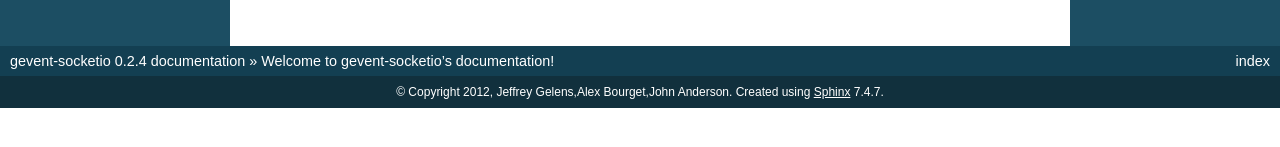
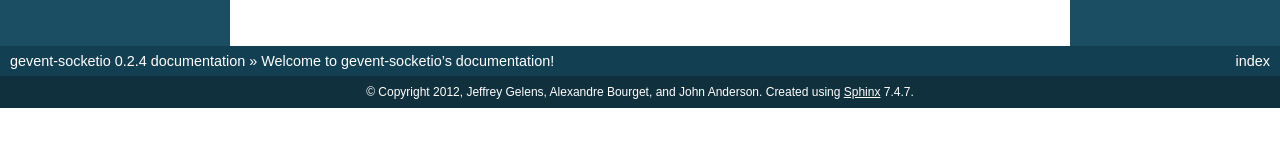
Before and after one commit to abourget/gevent-socketio, a Sphinx documentation site: the page built from docs/source/index.rst, in a window 1280 px wide. Shown: the part 253-400 px from the top of the page. Built offline with Sphinx 7.4.7, drawn with Linux system fonts in a browser that asks for light colours.

Commit message:
updated copyright

```diff
--- a/docs/source/conf.py
+++ b/docs/source/conf.py
@@ -12,14 +12,13 @@
 # serve to show the default.
 
 import sys, os
-
+import datetime
 # If extensions (or modules to document with autodoc) are in another directory,
 # add these directories to sys.path here. If the directory is relative to the
 # documentation root, use os.path.abspath to make it absolute, like shown here.
 here = os.path.dirname(__file__)
 socketio_path = os.path.abspath(os.path.join(here, '../../socketio'))
 sys.path.insert(0, socketio_path)
-
 # -- General configuration -----------------------------------------------------
 
 # If your documentation needs a minimal Sphinx version, state it here.
@@ -43,7 +42,8 @@
 
 # General information about the project.
 project = u'gevent-socketio'
-copyright = u'2012, Jeffrey Gelens,Alex Bourget,John Anderson'
+copyright = '%s, Jeffrey Gelens, Alexandre Bourget, and John Anderson' % datetime.datetime.now().year
+
 
 # The version info for the project you're documenting, acts as replacement for
 # |version| and |release|, also used in various other places throughout the
```
Also changed, not shown: 4 other files.
